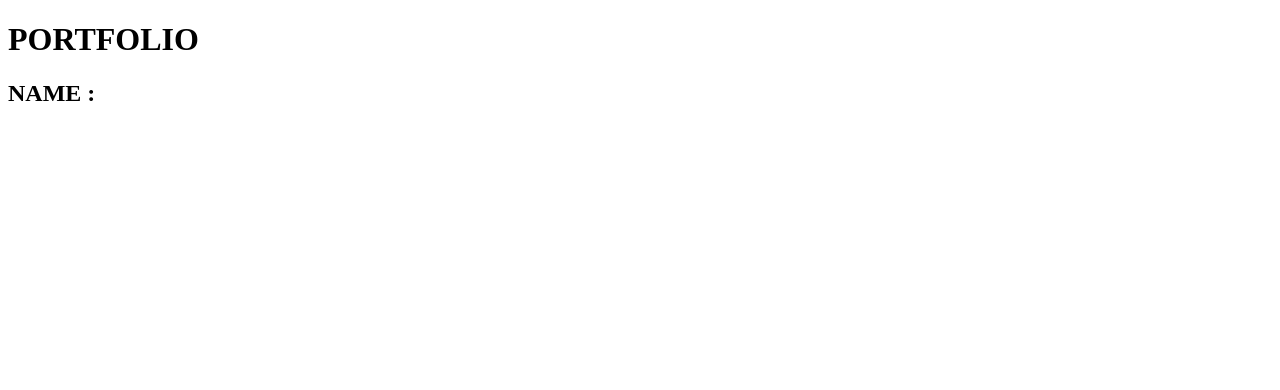
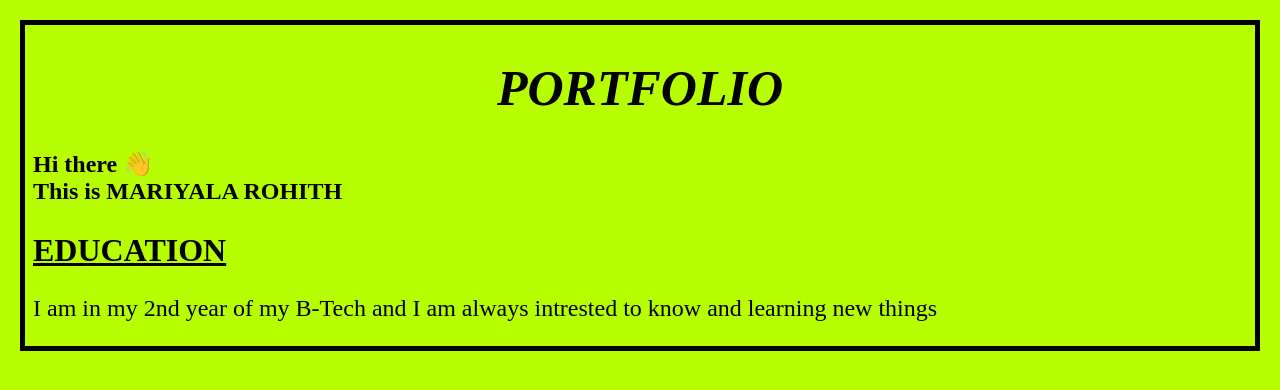
Before and after one commit to mrohith29/portfolio-first, a plain HTML site: page portfolia.html in a window 1280 px wide. Drawn offline with Linux system fonts and the light colour scheme.

Commit message:
updated..

```diff
--- a/portfolia.html
+++ b/portfolia.html
@@ -1,20 +1,32 @@
 <!DOCTYPE html>
+<link rel="stylesheet" href="portfolio.css">
+
+<title>
+    my portfolio
+</title>
+
 <html>
-    <div class="title">
-        <h1>
+    <div>
+        <h1 class="title">
             PORTFOLIO
         </h1>
     </div>
 
     <div class="name">
         <h2>
-            NAME :
+             Hi there 👋 <br>
+             This is MARIYALA ROHITH
         </h2>
+
     </div>
 
-    <div>
+    <div class="education">
         <h2>
+            EDUCATION
+        </h2>
 
-        </h2>
+        <p>
+            I am in my 2nd year of my B-Tech and I am always intrested to know and learning new things
+        </p>
     </div>
 </html>
--- a/portfolio.css
+++ b/portfolio.css
@@ -0,0 +1,25 @@
+body{
+    background-color: rgb(183, 255, 0);
+}
+
+html{
+    margin: 20px ;
+    border: 5px solid black;;
+}
+
+.title{
+    text-align: center;
+    font-size: 50px;
+    font-style:oblique;
+}
+
+.education h2{
+    text-decoration: underline;
+    font-size:xx-large;
+}
+
+.education p{
+    font-size: x-large;
+    text-align: left;
+
+}
```
